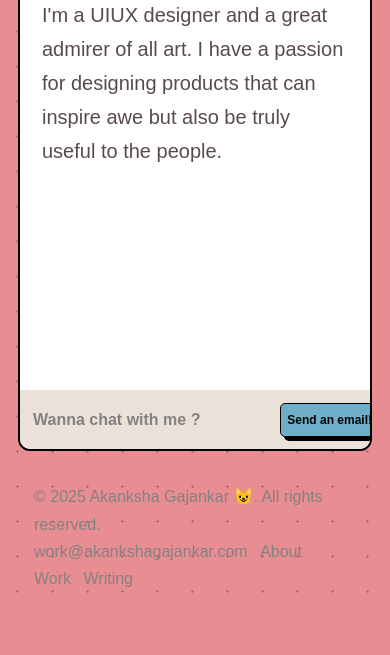
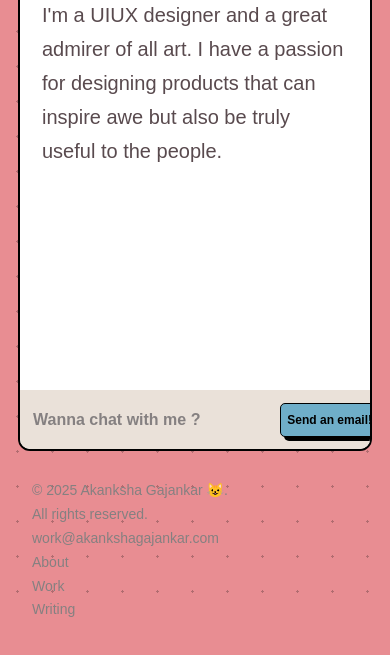
Before and after one commit to Joshuajrodrigues/aportfolio2025, an Astro site: page /about in a window 390 px wide. Shown: the part 343-998 px from the top of the page. Built offline with nearby package versions, Linux system fonts and the light colour scheme; Astro itself is replaced by a stand-in of ours; a web font is replaced by a local one.

Commit message:
footer responsive

```diff
--- a/src/components/Footer.astro
+++ b/src/components/Footer.astro
@@ -4,7 +4,8 @@ const today = new Date();
 
 <footer>
   <div>
-    &copy; {today.getFullYear()} Akanksha Gajankar 😺. All rights reserved.
+    &copy; {today.getFullYear()} Akanksha Gajankar 😺. <br />
+    <span> All rights reserved.</span>
   </div>
   <div class="links">
     <a href="mailto:work@akankshagajankar.com" aria-label="contact info">
@@ -17,10 +18,9 @@ const today = new Date();
 </footer>
 <style>
   .links {
-
-   a{
-    margin-right: 8px;
-   }
+    a {
+      margin-right: 8px;
+    }
   }
   footer {
     display: flex;
@@ -31,7 +31,7 @@ const today = new Date();
     text-align: left;
     a {
       all: unset;
-      width: 64px;
+
       cursor: pointer;
     }
   }
@@ -39,6 +39,11 @@ const today = new Date();
     footer {
       display: flex;
       flex-direction: column;
+      font-size: 14px;
+    }
+    .links {
+      display: flex;
+      flex-direction: column;
     }
   }
 </style>
```
